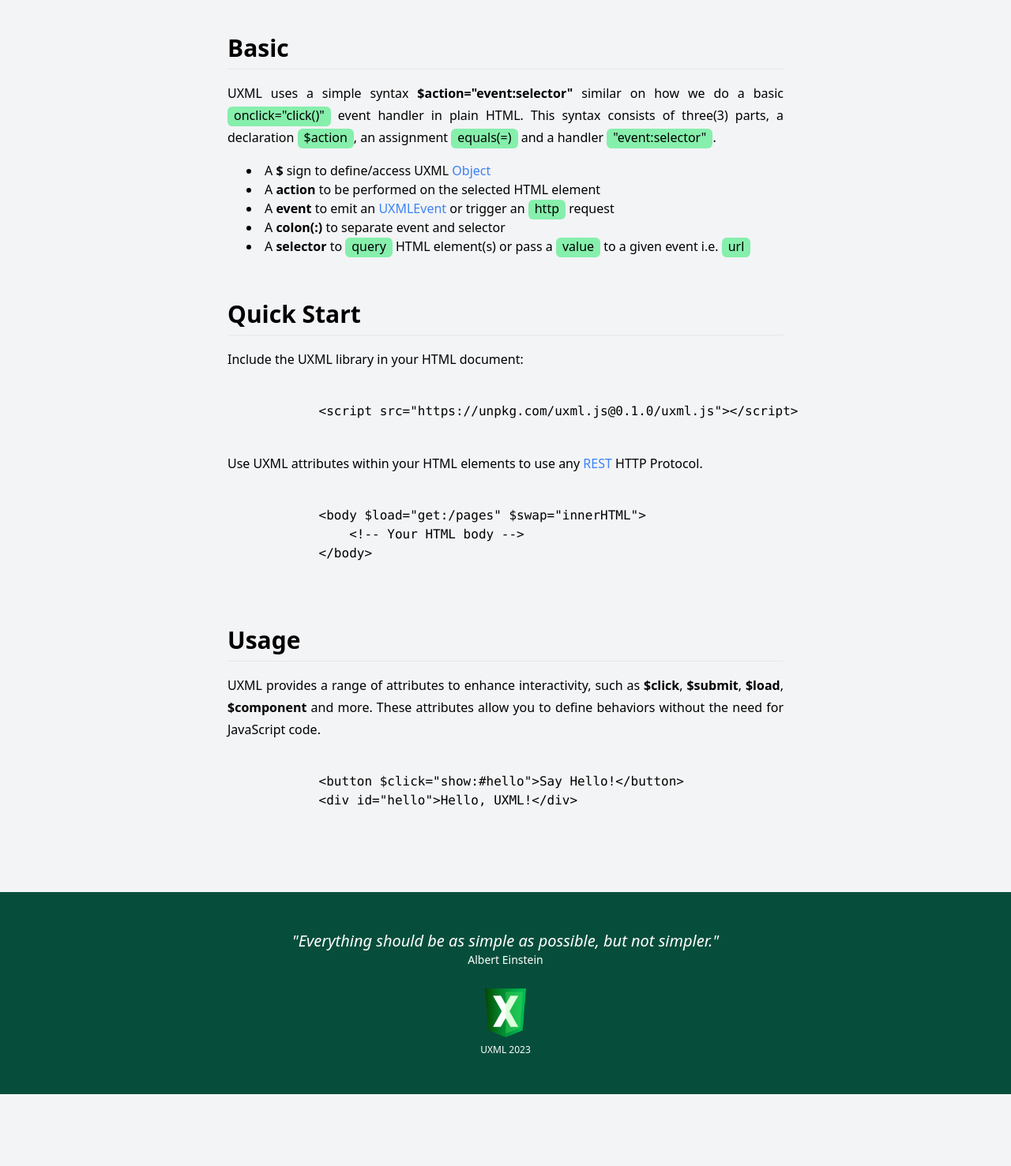
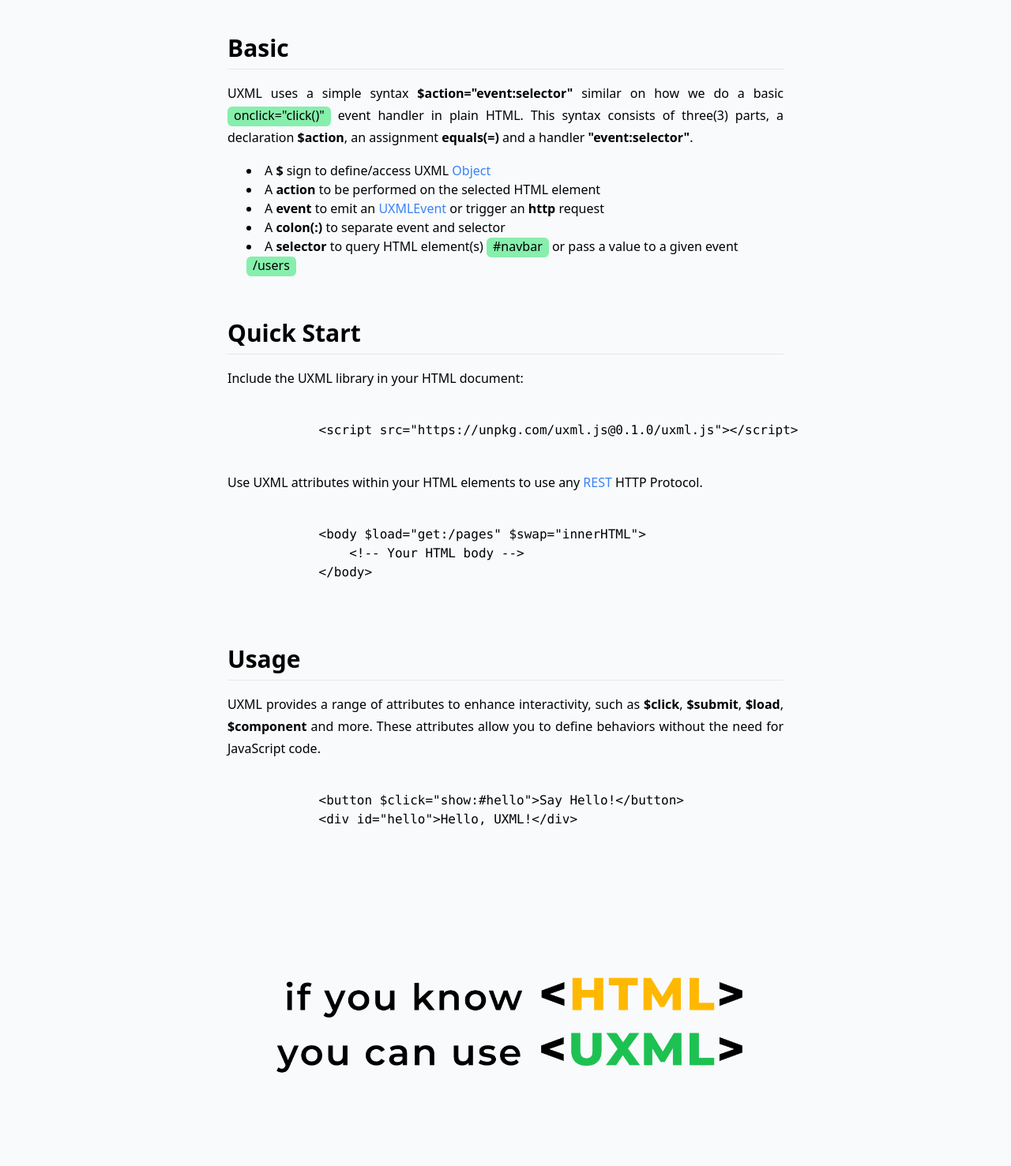
Before and after one commit to mackignacio/usml, a website: page docs/index.html in a window 1280 px wide. Shown: the part 693-2170 px from the top of the page at 79% size. Before the commit the page ends 2079 px from the top, so only its background shows below. Drawn offline with nearby package versions, Linux system fonts and the light colour scheme; a script that the page names is missing.

Commit message:
chore(website): :lipstick: add tagline

```diff
--- a/css/styles.scss
+++ b/css/styles.scss
@@ -75,6 +75,10 @@
       list-style-position: inside;
       @apply tw-pl-6;
     }
+
+    &.tagline {
+      @apply tw-flex tw-items-center tw-justify-center tw-h-96;
+    }
   }
 }
 
@@ -83,7 +87,7 @@
 }
 
 .footer {
-  @apply tw-bg-emerald-900 tw-w-full tw-h-64 tw-mt-20 tw-flex tw-flex-col tw-justify-center tw-items-center tw-text-white;
+  @apply tw-bg-emerald-900 tw-w-full tw-h-64 tw-mt-10 tw-flex tw-flex-col tw-justify-center tw-items-center tw-text-white;
 
   .quote {
     @apply tw-font-light tw-text-xl;
--- a/docs/index.html
+++ b/docs/index.html
@@ -27,7 +27,7 @@
     </style>
     <link href="styles.css" rel="stylesheet" />
   </head>
-  <body class="tw-h-full tw-w-full tw-bg-gray-100 tw-m-0 tw-p-0">
+  <body class="tw-h-full tw-w-full tw-bg-slate-50 tw-m-0 tw-p-0">
     <nav class="navbar">
       <div class="navbar-container">
         <a href="#" class="tw-flex tw-items-center">
@@ -94,8 +94,7 @@
         <p class="paragraph">
           UXML uses a simple syntax <strong>$action="event:selector"</strong> similar on how we do a basic
           <span class="highlighted">onclick="click()"</span> event handler in plain HTML. This syntax consists of three(3) parts, a
-          declaration <span class="highlighted">$action</span>, an assignment <span class="highlighted">equals(=)</span> and a handler
-          <span class="highlighted">"event:selector"</span>.
+          declaration <b>$action</b>, an assignment <b>equals(=)</b> and a handler <b>"event:selector"</b>.
         </p>
         <ul class="bullet-list">
           <li class="bullet-item">A <strong>$</strong> sign to define/access UXML <a href="#" target="_blank" class="link">Object</a></li>
@@ -103,12 +102,12 @@
           <li class="bullet-item">
             A <strong>event</strong> to emit an
             <a href="#event" target="_blank" class="link">UXMLEvent</a>
-            or trigger an <span class="highlighted">http</span> request
+            or trigger an <b>http</b> request
           </li>
           <li class="bullet-item">A <strong>colon(:)</strong> to separate event and selector</li>
           <li class="bullet-item">
-            A <strong>selector</strong> to <span class="highlighted">query</span> HTML element(s) or pass a
-            <span class="highlighted">value</span> to a given event i.e. <span class="highlighted">url</span>
+            A <strong>selector</strong> to query HTML element(s) <span class="highlighted">#navbar</span> or pass a value to a given event
+            <span class="highlighted">/users</span>
           </li>
         </ul>
       </article>
@@ -149,6 +148,9 @@
           </code>
         </pre>
       </article>
+      <article class="article tagline">
+        <img src="images/tagline.png" class="tw-w-11/12" alt="UXML Brand Logo" />
+      </article>
     </main>
     <footer class="footer">
       <i class="quote">"Everything should be as simple as possible, but not simpler." </i>
```
Also changed, not shown: docs/images/tagline.png (added), docs/styles.css.
